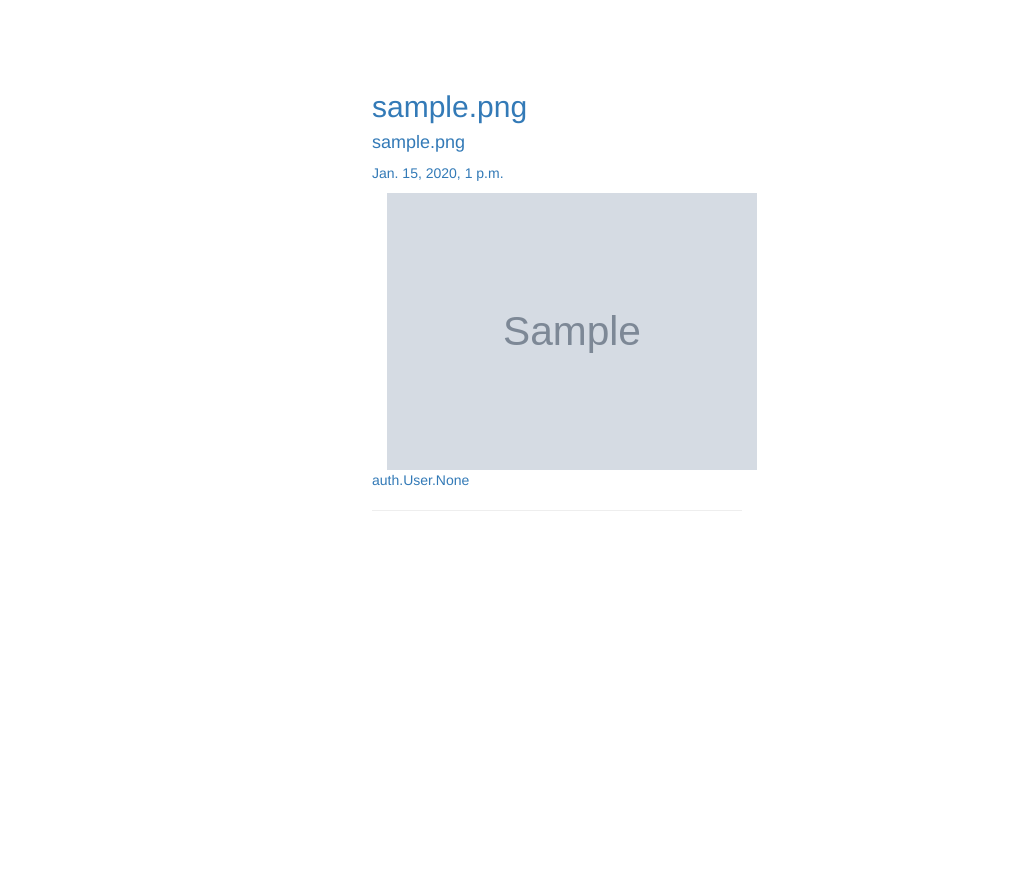
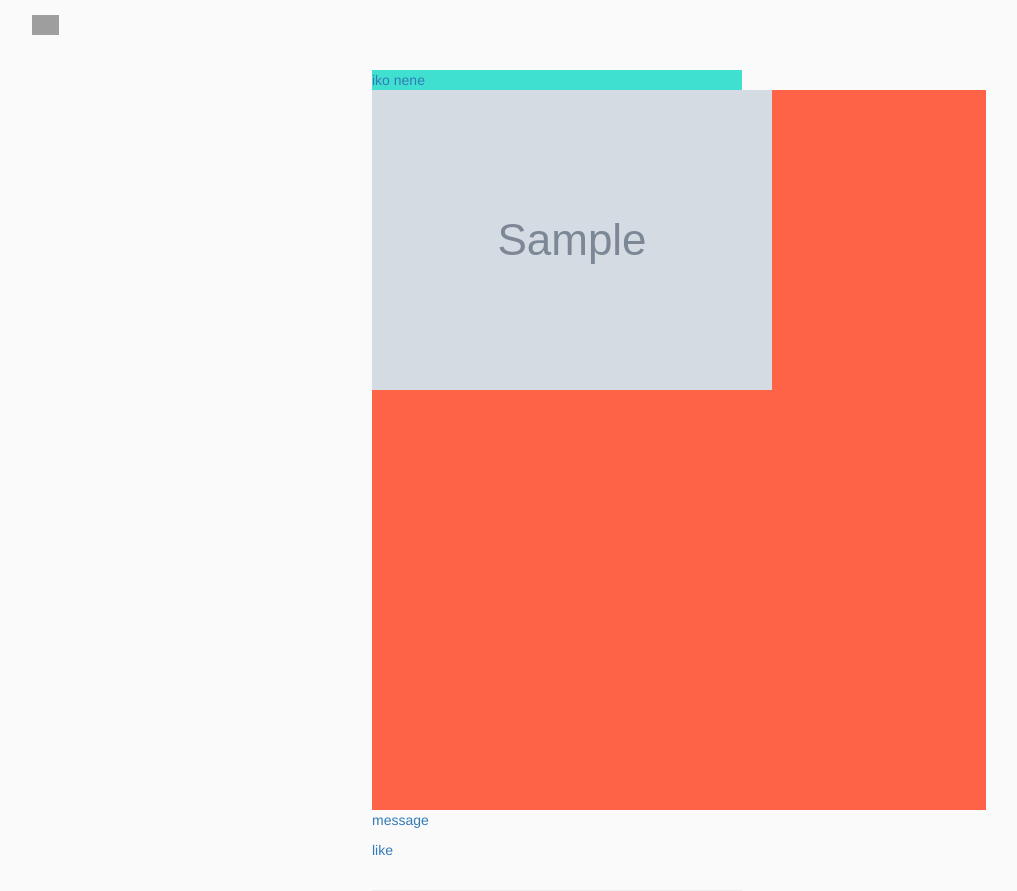
Before and after one commit to kennedybabu/instagram-clone, a Django app: page / in a window 1280 px wide. Shown: the whole page, without its empty margins (83-1100 px from the left). Before the commit the page ends 511 px from the top, so only its background shows below. Run offline with Django 3.2, Linux system fonts and the light colour scheme; tables that the repository leaves empty hold one stand-in row (values such as "Sample post"); grey boxes marked "Sample" are stand-in pictures; some libraries are stand-ins or nearby versions; grey boxes are pictures that could not be loaded.

Commit message:
style: style the individual post

```diff
--- a/app/templates/home.html
+++ b/app/templates/home.html
@@ -7,14 +7,17 @@
     {% for image in images %}
     <a href="{% url 'image' image.id%}">
         <div class="post">
-            <h2>{{ image.image_name }}</h2>
-            <h4>{{ image.image_caption }}</h4>
-            <p>{{ image.date_created }}</p>
-
-            <div class='container'>
+            <div class="upper-bar">
+                iko nene
+            </div>
+            <div class="image-container">
                 <img src="{{ image.image_content.url }}" alt="photo">
             </div>
-            <p>{{ image.likes }}</p>
+            <div class="icons-container">
+                <p>message</p>
+                <p>like</p>
+            </div>
+
         </div>
     </a>
         <hr>
--- a/app/templates/navbar.html
+++ b/app/templates/navbar.html
@@ -9,7 +9,7 @@
 <nav class="navbar navbar-inverse">
   <div class="container-fluid">
     <div class="navbar-header">
-      <a class="navbar-brand" href="{% url 'home' %}">Instagram</a>
+      <a class="navbar-brand" href="{% url 'home' %}"><img clas='navbar-logo' src="https://res.cloudinary.com/dblrvhi8r/image/upload/v1638633829/Instagram_logo.svg_yjnzzz.png" alt="Instagram_logo"></a>
     </div>
   </div>
 </nav>
--- a/static/css/baseapp.css
+++ b/static/css/baseapp.css
@@ -1,7 +1,12 @@
-h3 {
-    color: aqua;
+body {
+    background-color: rgba(var(--b3f,250,250,250),1);
 }
 
+
+.image-container {
+    width: 614px;
+    height: 768px;
+}
 .container {
     max-width: 400px;
     max-height: 500px;
@@ -11,9 +16,25 @@ h3 {
     background-color: transparent;
     color: black;
     border: none;
+    padding: 0 10rem;
+}
+
+.image-container {
+    background-color: tomato;
 }
 
 img {
     max-width: 100%;
     max-height: 100%;
 }
+
+.post {
+    display: flex;
+    flex-direction: column;
+    height: 800px;
+}
+
+.upper-bar {
+    max-height: 10%;
+    background-color: turquoise;
+}
```
